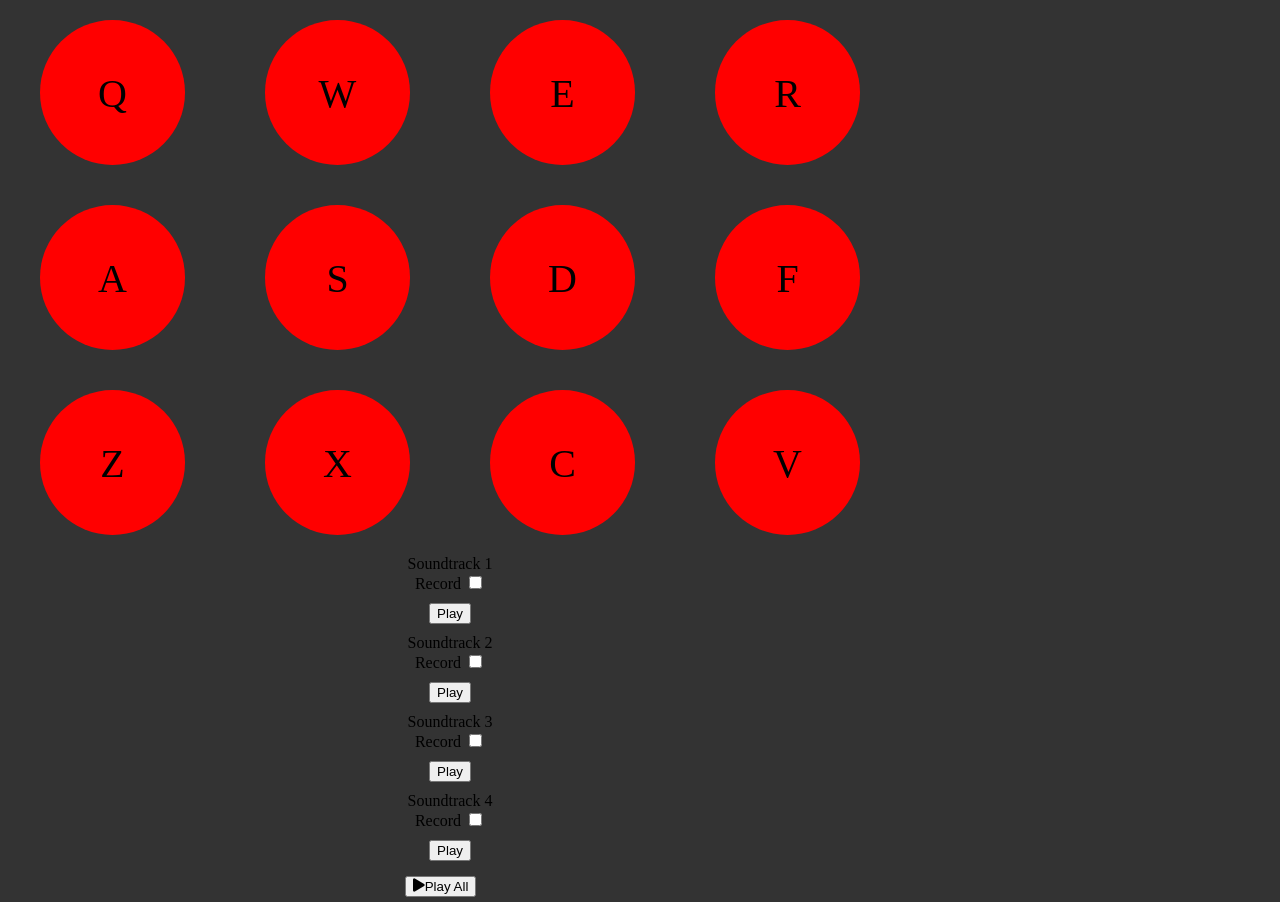
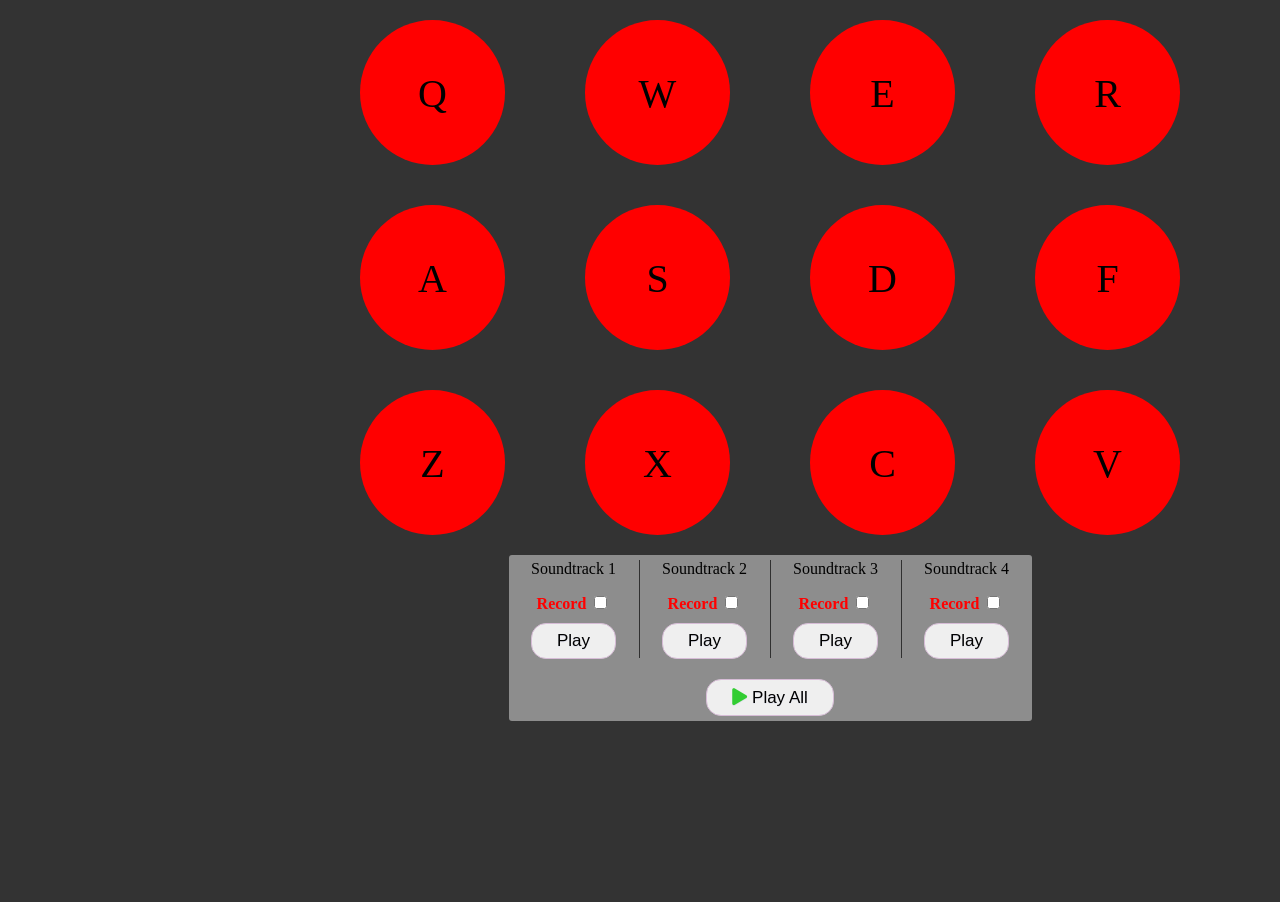
Before and after one commit to DominikToczek/sound-kit, a plain HTML site: page index.html in a window 1280 px wide. After the commit the page ends 800 px from the top, so only its background shows below. Drawn offline with Linux system fonts and the light colour scheme.

Commit message:
Added styles for control panel

```diff
--- a/style.css
+++ b/style.css
@@ -6,6 +6,7 @@ body {
     flex-direction: column;
     align-items: center;
     background: #333333;
+    padding-left: 25%;
 }
 
 .buttons-container {
@@ -34,11 +35,42 @@ body {
     text-align: center;
 }
 
+.control-panel {
+    display: flex;
+    flex-direction: column;
+    align-items: center;
+    background: #8D8D8D;
+    border-radius: 3px;
+}
+
+.record-panel-container {
+    display: flex;
+}
+
 .record-panel {
     display: flex;
     flex-direction: column;
     align-items: center;
     width: 100px;
+    margin: 5px 15px;
+}
+
+.record-panel span {
+    font-size: 16px;
+    margin-bottom: 15px;
+}
+
+.separator {
+    width: 1px;
+    background-color: #303030;
+    height: 98px;
+    margin-top: 5px;
+}
+
+.checkbox-title {
+    color: red;
+    font-size: 16px;
+    font-weight: 800;
 }
 
 .record-panel-btn-box {
@@ -49,4 +81,23 @@ body {
 .btn-control {
     display: flex;
     margin: 5px;
+    border-radius:15px;
+	border:1px solid #d6bcd6;
+	display:inline-block;
+	cursor:pointer;
+	font-family:Arial;
+	font-size:17px;
+	padding:7px 25px;
+	text-decoration:none;
+	text-shadow:0px 1px 0px #e1e2ed;
 }
+
+.btn-control:hover {
+    background-color:#bab1ba;
+}
+
+.play-icon {
+    color: limegreen;
+    margin-right: 5px;
+    margin-top: 1px;
+}
```
